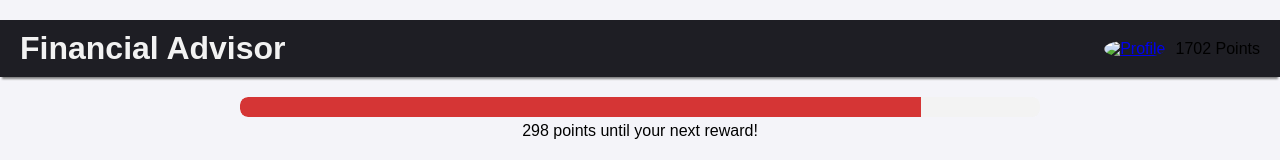
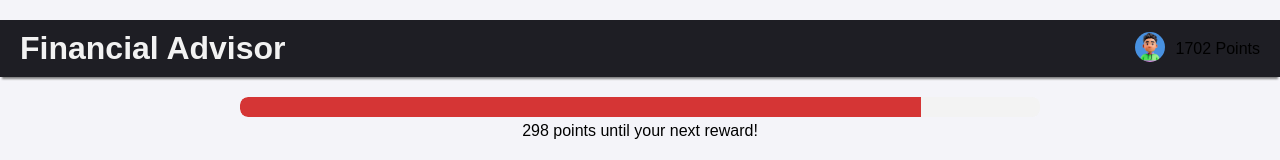
Before and after one commit to codyaj/WestpacHackathon, a plain HTML site: page home.html in a window 1280 px wide. Shown: the top 160 px of the page. Drawn offline with Linux system fonts and the light colour scheme.

Commit message:
Added img to home

```diff
--- a/home.html
+++ b/home.html
@@ -10,7 +10,7 @@
     <div class="nav-bar">
         <h1>Financial Advisor</h1>
         <div class="profile">
-            <a href="profile.html" class="profile-button"><img src="profile-icon.png" alt="Profile"></a>
+            <a href="profile.html" class="profile-button"><img src="img/pfp.avif" alt="Profile"></a>
             <p>1702 Points</p>
         </div>
     </div>
```
